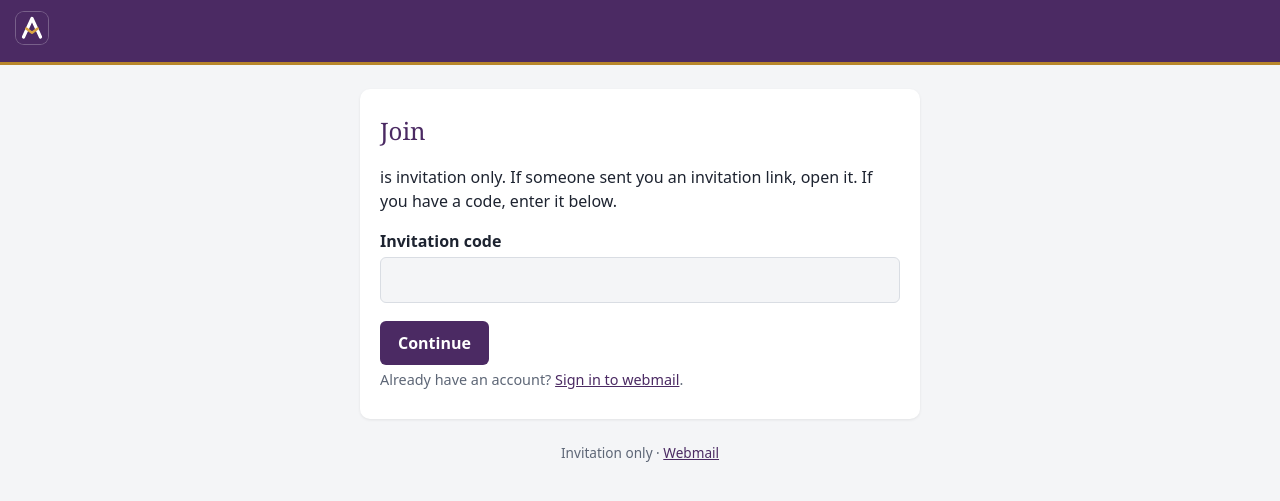
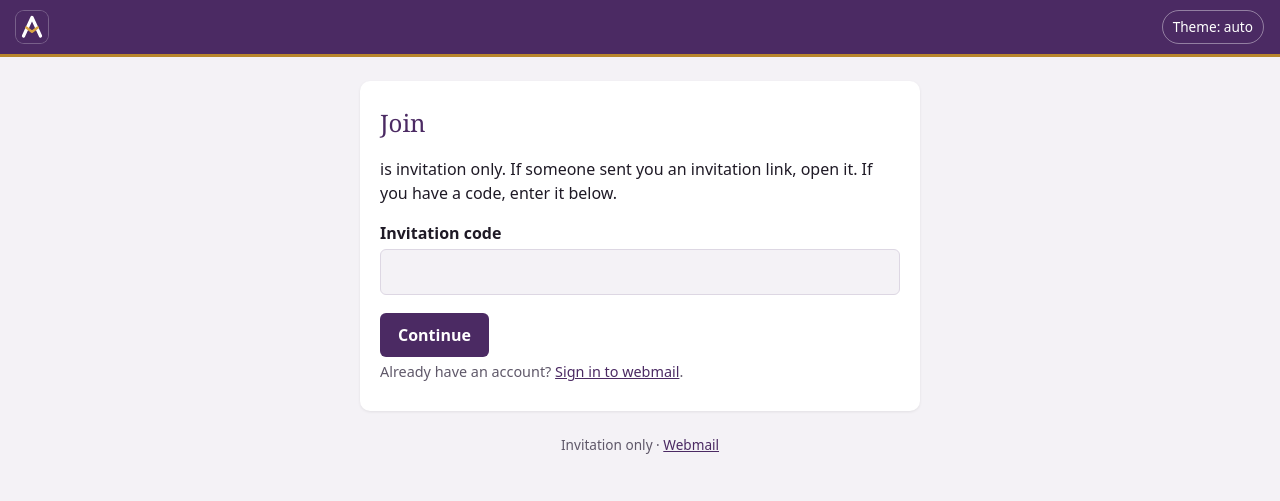
Before and after one commit to GeneralKnowledge/MailServer, a FastAPI app: page / in a window 1280 px wide. Shown: the top 501 px of the page. Run offline with FastAPI, Linux system fonts and the light colour scheme; parts of the project's set-up code (start-up, migrations or seed data) failed here and were passed over.

Commit message:
Add dark mode: invite site theme toggle and SOGo dark palette
Co-Authored-By: Claude Opus 5.5 <noreply@anthropic.com>
Claude-Session: https://claude.ai/code/session_01SH3diZgSAPaLxxQZXZHFiG

```diff
--- a/registration/app/static/style.css
+++ b/registration/app/static/style.css
@@ -1,23 +1,38 @@
+/* Colour tokens. Light is the default; dark applies when the visitor picks it,
+   or when they chose "auto" and their device is in dark mode. */
 :root {
-  --bg: #f4f5f7; --fg: #1d2330; --muted: #5d6676; --card: #ffffff; --line: #d9dde3;
-  --error-bg: #fdecec; --error-fg: #9b1c1c; --ok: #1f7a3d; --notice-bg: #eef4fb;
+  color-scheme: light;
+  --bg: #f4f2f6; --fg: #1f1a26; --muted: #5f5869; --card: #ffffff; --line: #ddd7e3;
+  --error-bg: #fdecec; --error-fg: #9b1c1c; --ok: #1f7a3d; --notice-bg: #f1ebf6;
+  --header: var(--brand); --link: var(--brand); --heading: var(--brand);
+  --btn: var(--brand); --btn-hover: var(--brand-dark); --focus: var(--brand);
 }
 @media (prefers-color-scheme: dark) {
-  :root { --bg: #14171c; --fg: #e8eaee; --muted: #9aa3b2; --card: #1d2128; --line: #343a45;
-          --error-bg: #3a1f22; --error-fg: #ffb4b4; --ok: #6fd08f; --notice-bg: #1f2a38; }
+  :root:not([data-theme="light"]) {
+    color-scheme: dark;
+    --bg: #141118; --fg: #ece7f1; --muted: #a79fb2; --card: #1f1a26; --line: #3a3245;
+    --error-bg: #3b1f24; --error-fg: #ffb4b4; --ok: #73d394; --notice-bg: #2a2133;
+    --header: #2c1a3a; --link: #cfaee9; --heading: #ecdcf8;
+    --btn: #6b4590; --btn-hover: #7d55a3; --focus: #cfaee9;
+  }
+}
+:root[data-theme="dark"] {
+  color-scheme: dark;
+  --bg: #141118; --fg: #ece7f1; --muted: #a79fb2; --card: #1f1a26; --line: #3a3245;
+  --error-bg: #3b1f24; --error-fg: #ffb4b4; --ok: #73d394; --notice-bg: #2a2133;
+  --header: #2c1a3a; --link: #cfaee9; --heading: #ecdcf8;
+  --btn: #6b4590; --btn-hover: #7d55a3; --focus: #cfaee9;
 }
 * { box-sizing: border-box; }
 body { margin: 0; font: 16px/1.5 system-ui, -apple-system, "Segoe UI", Roboto, sans-serif;
        background: var(--bg); color: var(--fg); }
-a { color: var(--brand); }
-@media (prefers-color-scheme: dark) { a { color: color-mix(in srgb, var(--brand) 55%, white); } }
-.top { background: var(--brand); padding: 12px 16px; }
-.top { border-bottom: 3px solid var(--accent); }
+a { color: var(--link); }
+.top { background: var(--header); padding: 10px 16px; border-bottom: 3px solid var(--accent);
+       display: flex; align-items: center; justify-content: space-between; gap: 12px; }
 .brand { display: inline-flex; align-items: center; gap: 10px; color: var(--brand-contrast);
          text-decoration: none; font: 400 1.35rem/1 Georgia, "Times New Roman", serif; letter-spacing: .3px; }
 .brand img { border-radius: 8px; box-shadow: 0 0 0 1px rgba(255,255,255,.25); }
-h1 { font-family: Georgia, "Times New Roman", serif; font-weight: 400; color: var(--brand); }
-@media (prefers-color-scheme: dark) { h1 { color: inherit; } }
+h1 { font-family: Georgia, "Times New Roman", serif; font-weight: 400; color: var(--heading); }
 .card { max-width: 560px; margin: 24px auto; background: var(--card); padding: 24px 20px;
         border-radius: 10px; box-shadow: 0 1px 3px rgba(0,0,0,.08); }
 body:has(.list) .card { max-width: 1100px; }
@@ -25,14 +40,14 @@ h1 { font-size: 1.5rem; margin: 0 0 12px; } h2 { font-size: 1.1rem; margin: 28px
 label { display: block; font-weight: 600; margin: 14px 0 4px; }
 input { width: 100%; padding: 10px 12px; font: inherit; color: inherit; background: var(--bg);
         border: 1px solid var(--line); border-radius: 6px; }
-input:focus { outline: 2px solid var(--brand); outline-offset: 1px; }
+input:focus { outline: 2px solid var(--focus); outline-offset: 1px; }
 button, .button { display: inline-block; margin-top: 18px; padding: 10px 18px; font: inherit; font-weight: 600;
-                  background: var(--brand); color: var(--brand-contrast); border: 0; border-radius: 6px;
+                  background: var(--btn); color: #ffffff; border: 0; border-radius: 6px;
                   cursor: pointer; text-decoration: none; }
-button:hover, .button:hover { background: var(--brand-dark); }
+button:hover, .button:hover { background: var(--btn-hover); }
 button.small { margin: 0; padding: 4px 10px; font-size: .85rem; }
 button.danger { background: #b42318; }
-button.link { background: none; color: var(--brand); padding: 0; margin: 0; font-weight: 400; }
+button.link { background: none; color: var(--link); padding: 0; margin: 0; font-weight: 400; }
 .address { display: flex; align-items: center; gap: 6px; }
 .address input { flex: 1; min-width: 0; }
 .address span { white-space: nowrap; color: var(--muted); }
@@ -52,3 +67,6 @@ td.actions { display: flex; gap: 6px; }
 tr.s-redeemed td, tr.s-revoked td, tr.s-expired td { color: var(--muted); }
 table.settings th { text-align: left; padding-right: 12px; }
 .foot { text-align: center; color: var(--muted); font-size: .85rem; margin: 24px 16px; }
+.theme-toggle { margin: 0; padding: 6px 10px; font-size: .85rem; font-weight: 500; background: transparent;
+                color: #fff; border: 1px solid rgba(255,255,255,.4); border-radius: 999px; }
+.theme-toggle:hover { background: rgba(255,255,255,.12); }
--- /dev/null
+++ b/registration/app/static/theme.js
@@ -0,0 +1,24 @@
+// Theme choice: "auto" (follow the device), "light" or "dark".
+// Loaded in <head> so the page never flashes the wrong theme.
+(function () {
+  var KEY = "mail-theme", order = ["auto", "dark", "light"];
+  var labels = { auto: "Theme: auto", dark: "Theme: dark", light: "Theme: light" };
+  function get() { try { return localStorage.getItem(KEY) || "auto"; } catch (e) { return "auto"; } }
+  function apply(t) {
+    if (t === "auto") document.documentElement.removeAttribute("data-theme");
+    else document.documentElement.setAttribute("data-theme", t);
+  }
+  apply(get());
+  document.addEventListener("DOMContentLoaded", function () {
+    var btn = document.getElementById("theme-toggle");
+    if (!btn) return;
+    btn.hidden = false;
+    btn.textContent = labels[get()];
+    btn.addEventListener("click", function () {
+      var next = order[(order.indexOf(get()) + 1) % order.length];
+      try { localStorage.setItem(KEY, next); } catch (e) {}
+      apply(next);
+      btn.textContent = labels[next];
+    });
+  });
+})();
--- a/registration/app/templates/base.html
+++ b/registration/app/templates/base.html
@@ -6,12 +6,14 @@
   <meta name="robots" content="noindex, nofollow">
   <title>{% block title %}{{ brand }}{% endblock %}</title>
   <link rel="icon" href="{{ base }}/static/favicon.svg" type="image/svg+xml">
+  <script src="{{ base }}/static/theme.js"></script>
   <link rel="stylesheet" href="{{ base }}/static/brand.css">
   <link rel="stylesheet" href="{{ base }}/static/style.css">
 </head>
 <body>
   <header class="top">
     <a href="{{ base }}/" class="brand"><img src="{{ base }}/static/logo.svg" alt="" height="32"><span>{{ brand }}</span></a>
+    <button type="button" id="theme-toggle" class="theme-toggle" hidden>Theme</button>
   </header>
   <main class="card">
     {% block content %}{% endblock %}
```
Also changed, not shown: infrastructure/mailcow/configuration/sogo/custom-theme.js (+17 -3 lines), branding/README.md, 1 other file.
